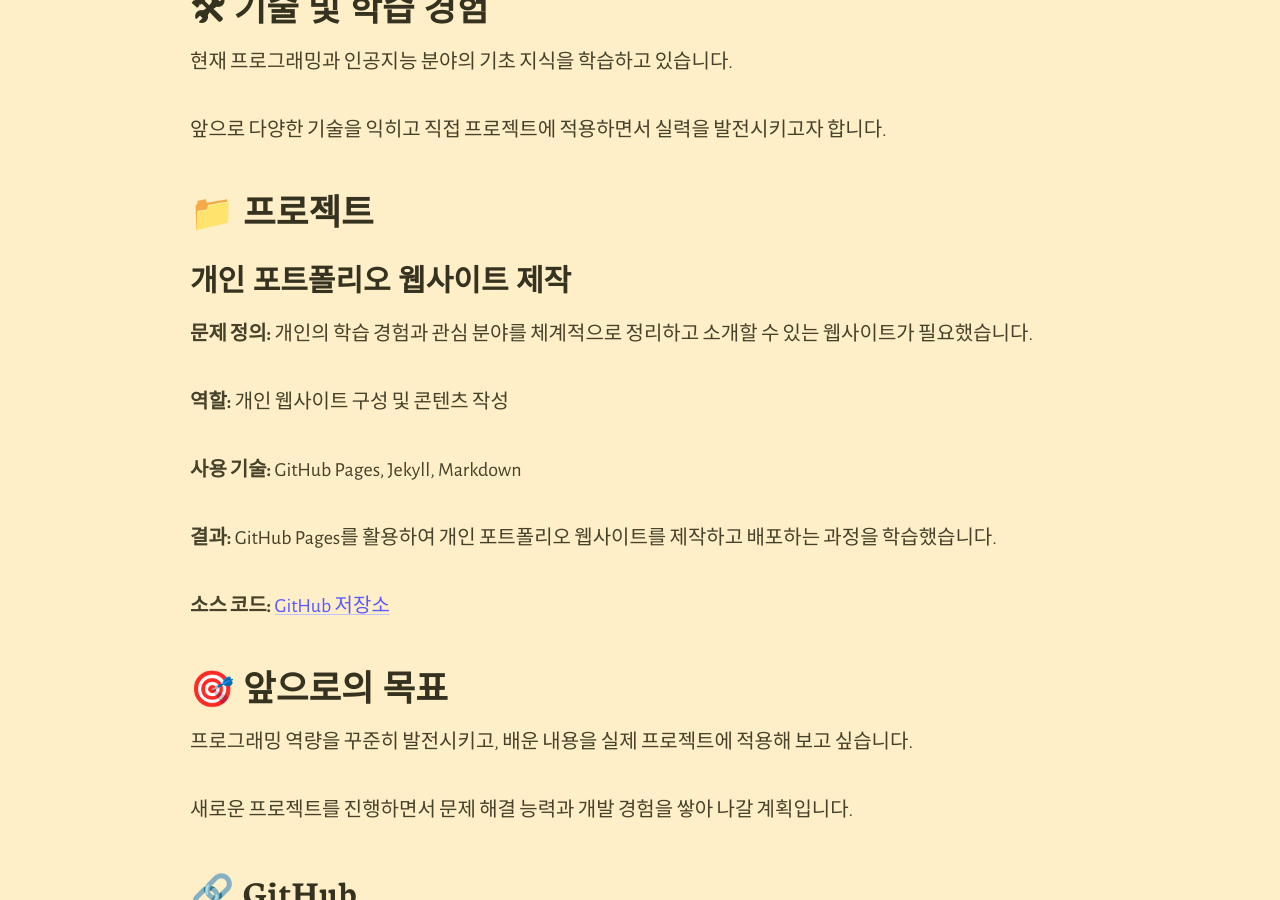
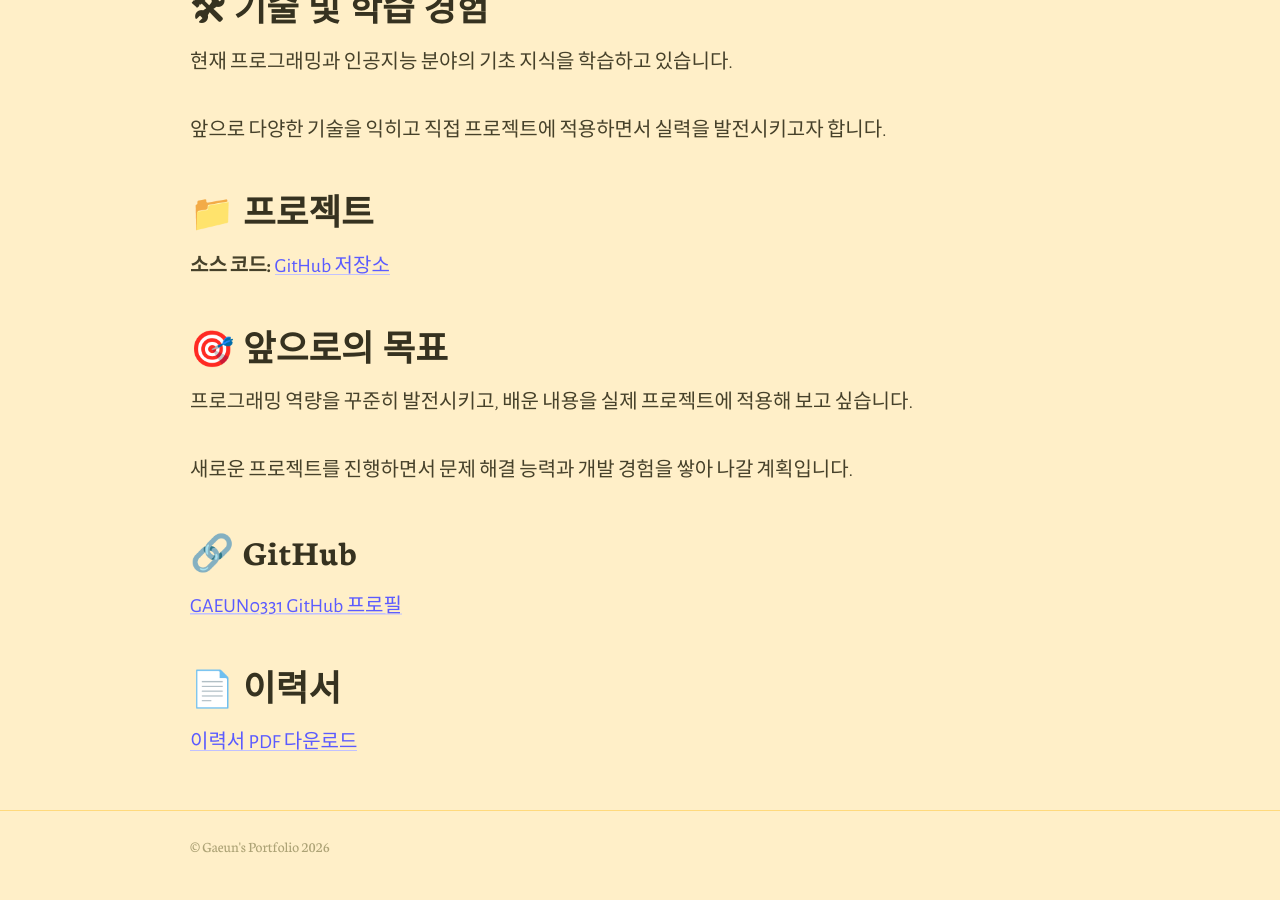
Before and after one commit to GAEUN0331/7AEUN.github.io, a Jekyll site: the page built from about.md, in a window 1280 px wide and 900 px high, scrolled down 577 px. Built offline with Jekyll 4.4.1, drawn with Linux system fonts in a browser that asks for light colours.

Commit message:
Update about.md

```diff
--- a/about.md
+++ b/about.md
@@ -22,15 +22,8 @@ permalink: /about/
 
 ## 📁 프로젝트
 
-### 개인 포트폴리오 웹사이트 제작
 
-**문제 정의:** 개인의 학습 경험과 관심 분야를 체계적으로 정리하고 소개할 수 있는 웹사이트가 필요했습니다.
 
-**역할:** 개인 웹사이트 구성 및 콘텐츠 작성
-
-**사용 기술:** GitHub Pages, Jekyll, Markdown
-
-**결과:** GitHub Pages를 활용하여 개인 포트폴리오 웹사이트를 제작하고 배포하는 과정을 학습했습니다.
 
 **소스 코드:** [GitHub 저장소](https://github.com/GAEUN0331/7AEUN.github.io)
 
```
